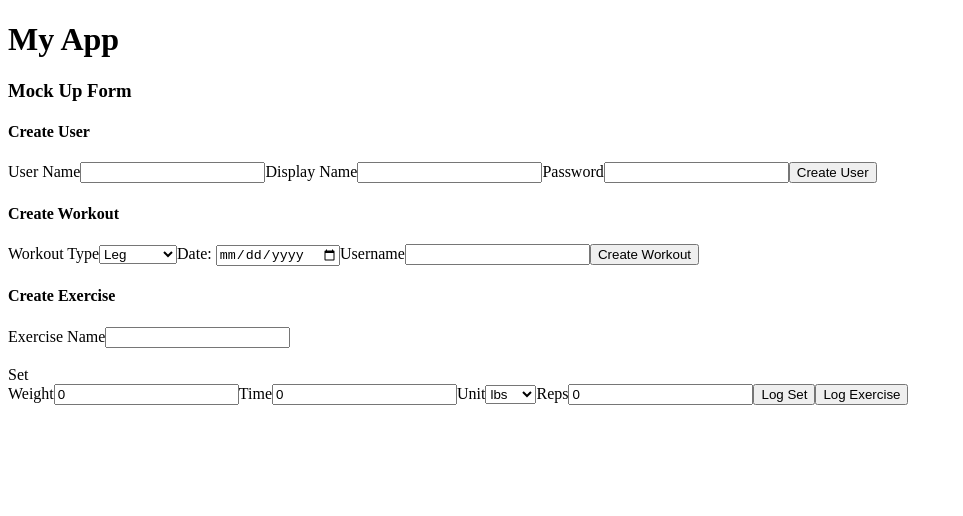
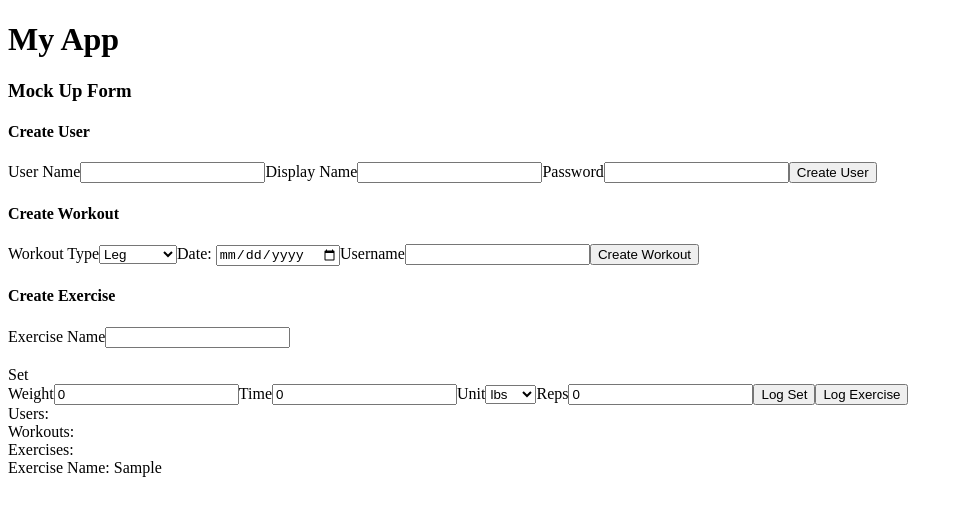
Before and after one commit to jamieab98/Capstone-Full-Stack-Productivity, a React (Vite) app in the folder frontend/: page / in a window 1280 px wide. Both pictures are taken after typing "Sample" into the empty fields and a click on the button "Log Exercise". Shown: the top 516 px of the page, without its empty margins (0-963 px from the left). Built offline with nearby package versions, Linux system fonts and the light colour scheme.

Commit message:
made it so the exercise and sets would get logged through the saved state

```diff
--- a/frontend/src/App.jsx
+++ b/frontend/src/App.jsx
@@ -1,4 +1,5 @@
 import { useState } from "react"
+import { data } from "react-router-dom"
 
 function App(){
   const [newUsername, setNewUsername] = useState("")
@@ -24,12 +25,12 @@ function App(){
 
   function handleCreateUser(e){
     e.preventDefault()
-    setUserClass(prev=>[...prev, {"Username": newUsername, "Displayname": displayName, "password": password}])
+    setUserClass(prev=>[...prev, {"username": newUsername, "displayname": displayName, "password": password}])
   }
 
   function handleCreateWorkout(e){
     e.preventDefault()
-    setWorkoutClass(prev=>[...prev, {"Workout Type": workoutType, "Date": workoutDate, "Username": username}])
+    setWorkoutClass(prev=>[...prev, {"workouttype": workoutType, "date": workoutDate, "username": username}])
   }
 
   function handleLogSet(){
@@ -49,7 +50,7 @@ function App(){
 
   function handleLogExercise(e){
     e.preventDefault()
-    setExerciseClass(prev=>[...prev, {"Exercise Name": exerciseName, "Sets": exerciseSets}])
+    setExerciseClass(prev=>[...prev, {"exercisename": exerciseName, "sets": exerciseSets}])
     setExerciseName("")
     setSetNumber(1)
     setExerciseSets([])
@@ -132,7 +133,35 @@ function App(){
       </div>
 
       <div>
+        Users:
+        {userClass.map((data, index)=>(
+          <div key={index}>
+            Username: {data.username}
+          </div>
+        ))}
+      </div>
 
+      <div>
+        Workouts:
+        {workoutClass.map((data, index)=>(
+          <div key={index}>
+            Workout Type: {data.workouttype}
+            Date: {data.date}
+            Username: {data.username}
+          </div>
+        ))}
+      </div>
+
+      <div>
+        Exercises:
+        {exerciseClass.map((data, index)=>(
+          <div key={index}>
+            Exercise Name: {data.exercisename}
+            {data.sets.map((set, index)=>(
+              <p key={index}>Set {index + 1}: {set.weight}{set.unit}: {set.reps} reps</p>
+            ))}
+          </div>
+        ))}
       </div>
     </>
   )
```
